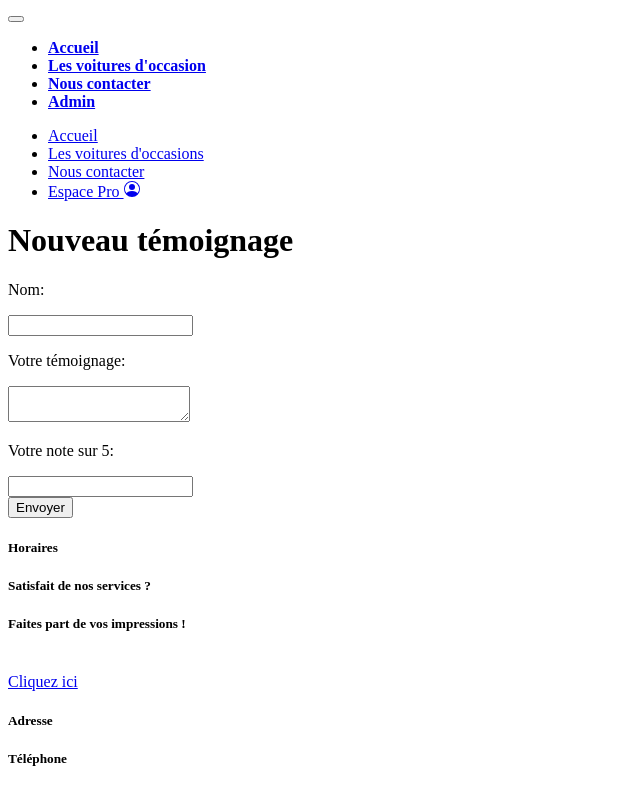
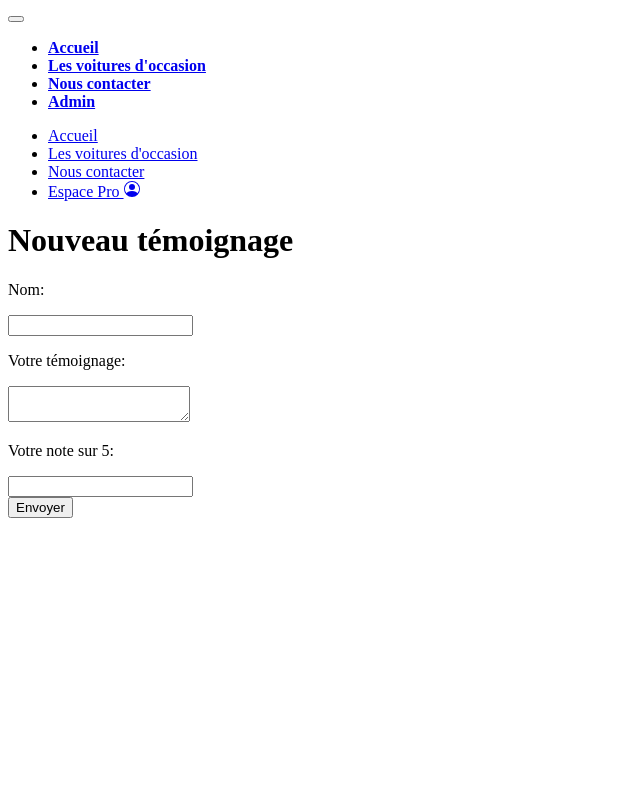
Before and after one commit to Thomas-Blachowiak/garageParrot, a Symfony app: template templates/testimonial/new.html.twig in a window 1280 px wide. Shown: the part 395-1184 px from the top of the page, without its empty margins (0-640 px from the left). After the commit the page ends 913 px from the top, so only its background shows below. Run offline with Twig, Linux system fonts and the light colour scheme; the template is opened without the code that fills it, so the values that code supplies are empty; form fields are guessed from the names that the template uses; some libraries are stand-ins or nearby versions.

Commit message:
modification des fautes de frappe

```diff
--- a/assets/styles/app.scss
+++ b/assets/styles/app.scss
@@ -27,10 +27,6 @@
     height: 200px;
 }
 
-h4 {
-    text-decoration: underline;
-}
-
 .bold-link {
     font-weight: bold;
 }
@@ -58,5 +54,5 @@
 }
 
 .event-services:hover {
-    transform: translateX(-7px); /* Décalage de 5 pixels vers la droite */
+    transform: translateX(-7px);
 }
--- a/templates/car/card.html.twig
+++ b/templates/car/card.html.twig
@@ -67,7 +67,7 @@
 											{% endif %}
 										</div>
 										<div class="modal-footer ">
-											<button type="button" class="btn btn-secondary" data-bs-dismiss="modal">Fermer</button>
+											<button type="button" class="btn btn-success" data-bs-dismiss="modal">Fermer</button>
 										</div>
 									</div>
 								</div>
@@ -126,7 +126,7 @@
 				{{ form_end(form) }}
 			</div>
 			<div class="modal-footer">
-				<button type="button" class="btn btn-success" data-bs-dismiss="modal">Close</button>
+				<button type="button" class="btn btn-success" data-bs-dismiss="modal">Fermer</button>
 			</div>
 		</div>
 	</div>
--- a/templates/car/index.html.twig
+++ b/templates/car/index.html.twig
@@ -6,7 +6,7 @@
 {% block body %}
 	<section>
 		<div class="container-sm text-center">
-			<h1 class="text-center my-4">Nos véhicules d'occasions</h1>
+			<h1 class="text-center my-4">Nos véhicules d'occasion</h1>
 			<div
 				class="row justify-content-around justify-items-center">
 				<!-- Création du filtre des véhicules -->
--- a/templates/home/home.html.twig
+++ b/templates/home/home.html.twig
@@ -30,7 +30,7 @@
             <div class="col-lg-8 col-12">
                 <h2 class="text-center my-4 border-bottom">Nos services</h2>
             {% for services in services %}
-                <div class="card m-3 bg-success event-services event-card">
+                <div class="card m-3 bg-secondary event-services event-card">
                 <div class="d-flex justify-content-center">
                     <img src="{{ asset('uploads/images/' ~ services.images)}}" class="img-fluid rounded-start" alt="mecanics-image" id="mecanics" style="height: 100%;">
                 </div>
--- a/templates/menu/nav.html.twig
+++ b/templates/menu/nav.html.twig
@@ -1,6 +1,6 @@
 <nav class="navbar navbar-expand-lg navbar-light" id="nav">
 	<div class="container">
-		<a class="navbar-brand" href="{{ path('app_home')}}">
+		<a class="navbar-brand mx-5" href="{{ path('app_home')}}">
 			<img src="{{ asset('/image/logo.jpeg')}}" class="rounded float-start">
 		</a>
 		<div class="dropdown d-lg-none mx-2">
@@ -20,7 +20,7 @@
 					<a class="nav-link active mx-5 fs-6 bold-link" aria-current="page" href="{{ path('app_home')}}">Accueil</a>
 				</li>
 				<li class="nav-item text-hover flex-grow-1">
-					<a class="nav-link mx-5 fs-6 bold-link" href="{{ path('app_car')}}">Les voitures d'occasions</a>
+					<a class="nav-link mx-5 fs-6 bold-link" href="{{ path('app_car')}}">Les voitures d'occasion</a>
 				</li>
 				<li class="nav-item text-hover flex-grow-1">
 					<a class="nav-link mx-5 fs-6 bold-link" href="{{ path('app_contact')}}">Nous contacter</a>
--- a/templates/testimonial/new.html.twig
+++ b/templates/testimonial/new.html.twig
@@ -6,7 +6,7 @@
 {% block body %}
 	<div class="container-sm">
 		<div class="row">
-			<div class="col-6 mx-auto">
+			<div class="col-12 mx-auto">
 				<h1 class="text-center my-4">Nouveau témoignage</h1>
 				{{ form_start(form, {'attr': {'id': 'votre-formulaire'}}) }}
 				<div class="form-group my-3">
@@ -31,5 +31,4 @@
 			</div>
 		</div>
 	</div>
-	{% include 'menu/footer.html.twig' %}
 {% endblock %}
```
